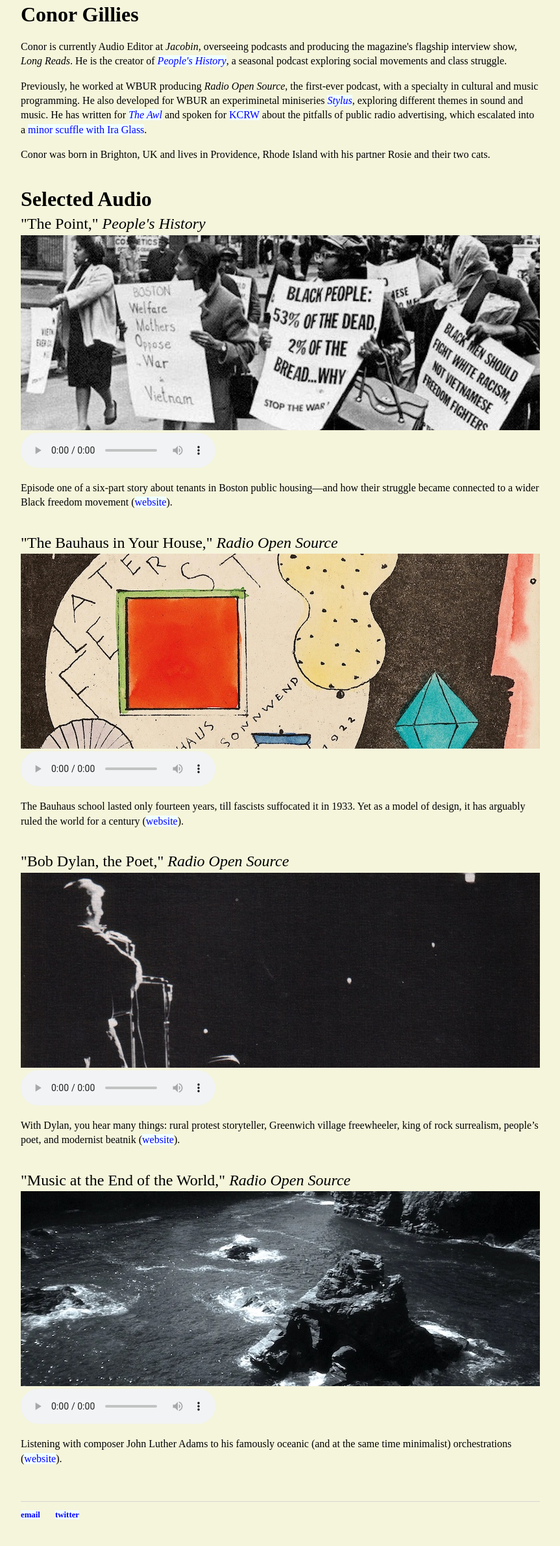
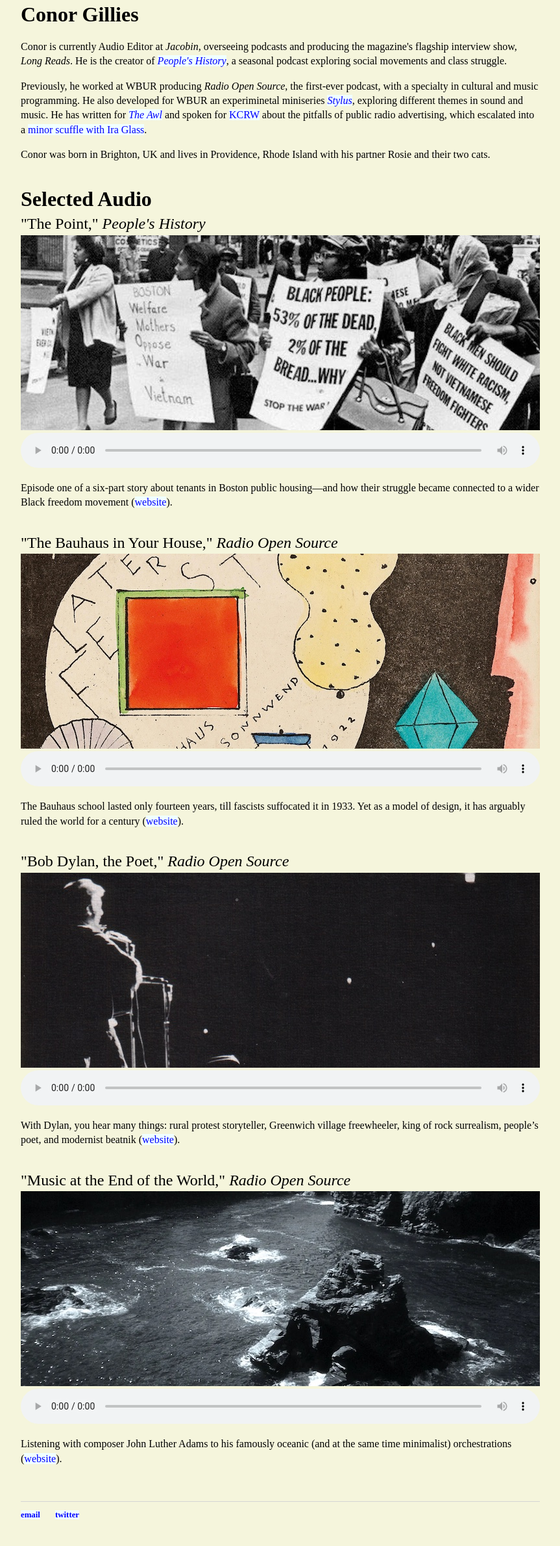
Before and after one commit to huihuiandilly/huihuiandilly.github.io, a Jekyll site: the page built from index.html, in a window 1280 px wide. Shown: the whole page at 65% size, without its empty margins (208-1071 px from the left). Built offline with Jekyll 4.4.1, drawn with Linux system fonts in a browser that asks for light colours.

Commit message:
Update main.css

```diff
--- a/css/main.css
+++ b/css/main.css
@@ -51,6 +51,8 @@ img {
   height: auto;
   height: auto;
 }
+audio {
+   width: 100%; }
 footer {
     border-top: 1px solid #d5d5d5;
     margin: 20px auto 40px;
```
